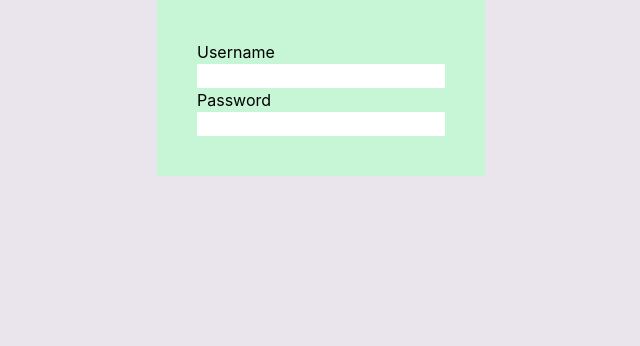
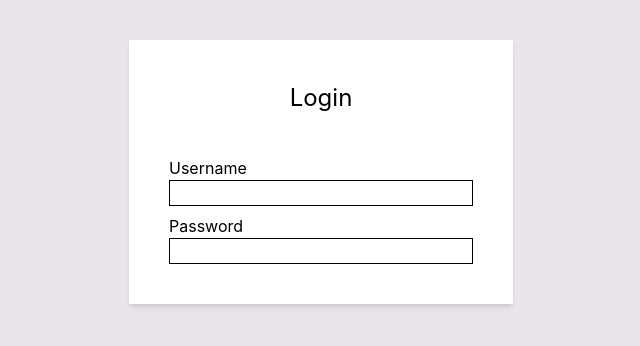
Before and after one commit to trevorsmithdev/recipes, a Nuxt app: page /login in a window 1280 px wide. Shown: the top 346 px of the page, without its empty margins (319-959 px from the left). Built offline with nearby package versions, Linux system fonts and the light colour scheme.

Commit message:
input component styling

```diff
--- a/pages/login.vue
+++ b/pages/login.vue
@@ -1,12 +1,17 @@
 <template>
-    <div class="flex">
-        <div class="flex-1"></div>
-        <div class="flex-initial bg-green-200 p-10">
+    <div class="pt-10">
+        <div class="p-10 max-w-sm m-auto shadow-md bg-white">
+            <div class="text-2xl text-center mb-10">Login</div>
             <label>Username</label>
-            <input class="block" type="text" />
+            <input class="block mb-2 w-full" type="text" />
             <label>Password</label>
-            <input class="block" type="text" />
+            <input class="block border-black w-full" type="password" />
         </div>
-        <div class="flex-1"></div>
     </div>
 </template>
+
+<style>
+    input {
+        border: 1px solid black;
+    }
+</style>
```
